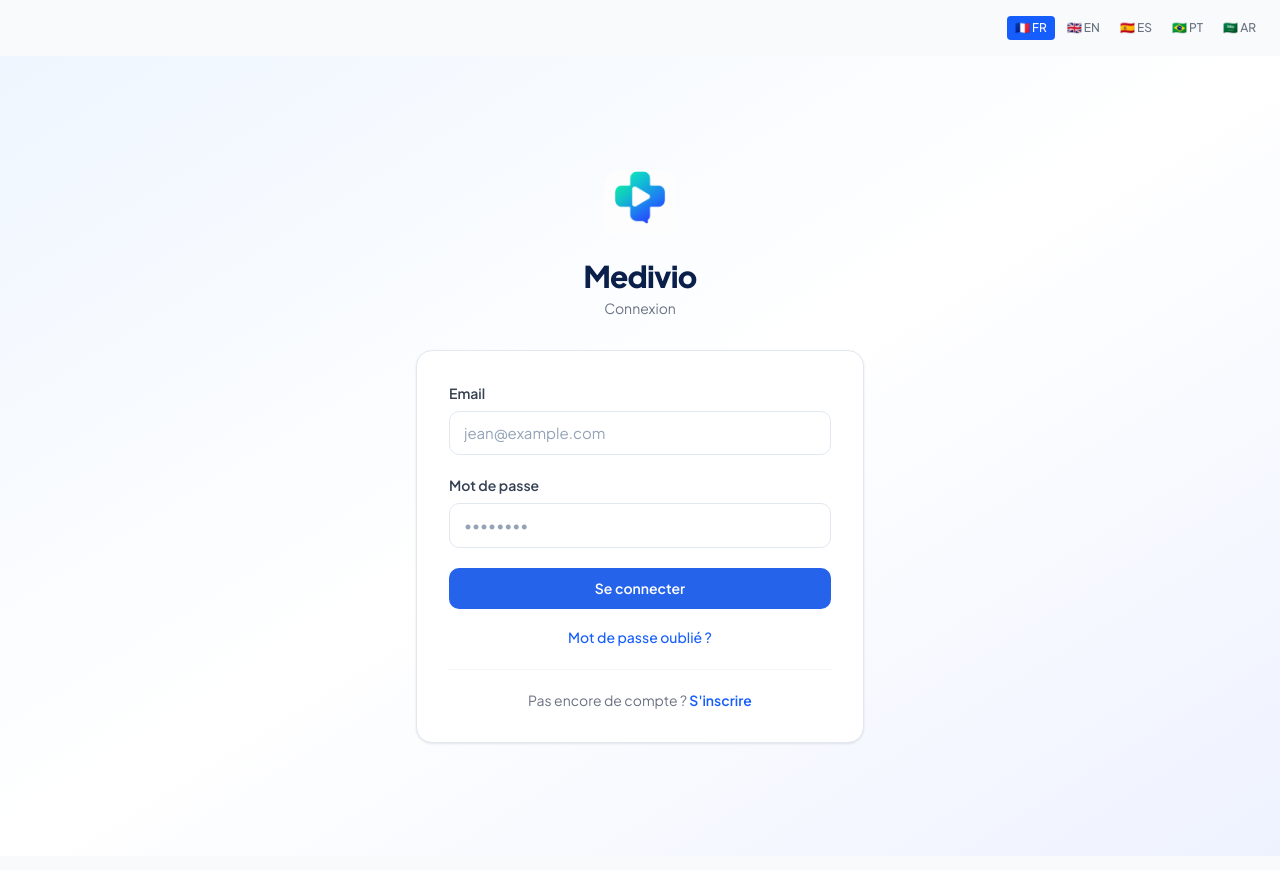
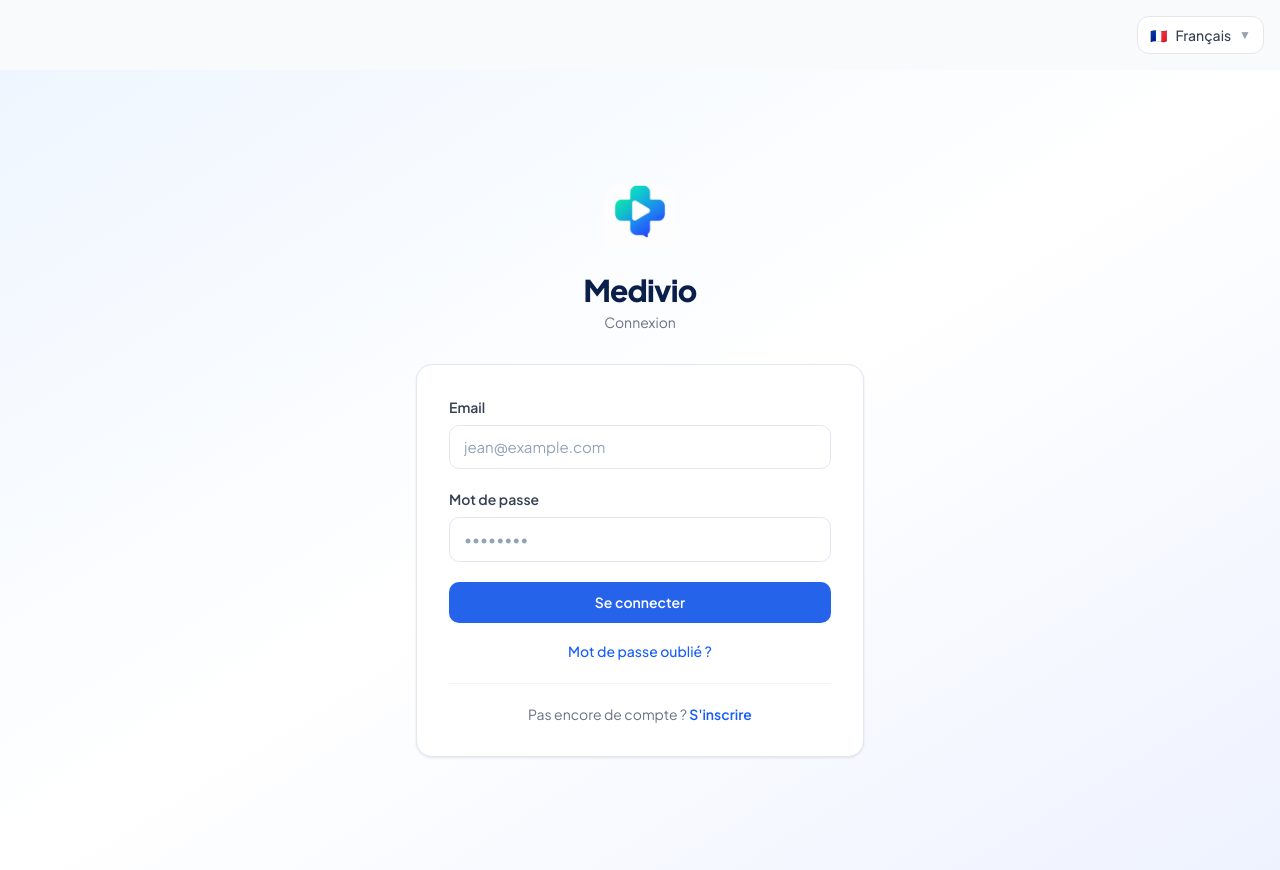
Before and after one commit to All185/medivio-frontend, a Next.js app: page /login in a window 1280 px wide. Built offline with nearby package versions, Linux system fonts and the light colour scheme.

Commit message:
Language switcher dropdown

```diff
--- a/components/LanguageSwitcher.tsx
+++ b/components/LanguageSwitcher.tsx
@@ -1,33 +1,64 @@
 'use client'
 
+import { useState, useRef, useEffect } from 'react'
 import { useLanguage } from '@/contexts/LanguageContext'
 
 const languages = [
-  { code: 'fr' as const, label: '🇫🇷 FR' },
-  { code: 'en' as const, label: '🇬🇧 EN' },
-  { code: 'es' as const, label: '🇪🇸 ES' },
-  { code: 'pt' as const, label: '🇧🇷 PT' },
-  { code: 'ar' as const, label: '🇸🇦 AR' },
+  { code: 'fr' as const, label: 'Français', flag: '🇫🇷' },
+  { code: 'en' as const, label: 'English', flag: '🇬🇧' },
+  { code: 'es' as const, label: 'Español', flag: '🇪🇸' },
+  { code: 'pt' as const, label: 'Português', flag: '🇧🇷' },
+  { code: 'ar' as const, label: 'العربية', flag: '🇸🇦' },
 ]
 
 export default function LanguageSwitcher() {
   const { locale, setLocale } = useLanguage()
+  const [open, setOpen] = useState(false)
+  const ref = useRef<HTMLDivElement>(null)
+
+  const current = languages.find(l => l.code === locale) || languages[0]
+
+  useEffect(() => {
+    const handleClickOutside = (e: MouseEvent) => {
+      if (ref.current && !ref.current.contains(e.target as Node)) {
+        setOpen(false)
+      }
+    }
+    document.addEventListener('mousedown', handleClickOutside)
+    return () => document.removeEventListener('mousedown', handleClickOutside)
+  }, [])
 
   return (
-    <div className="flex items-center gap-1 flex-wrap">
+    <div ref={ref} className="relative">
+      <button
+        onClick={() => setOpen(!open)}
+        className="flex items-center gap-2 px-3 py-2 rounded-xl border border-gray-200 bg-white hover:border-blue-400 transition text-sm font-medium text-gray-700"
+      >
+        <span>{current.flag}</span>
+        <span>{current.label}</span>
+        <span className={`text-xs text-gray-400 transition-transform ${open ? 'rotate-180' : ''}`}>▼</span>
+      </button>
+
+      {open && (
+        <div className="absolute right-0 mt-2 w-44 bg-white border border-gray-100 rounded-2xl shadow-lg z-50 overflow-hidden animate-fade-in">
           {languages.map((lang) => (
             <button
               key={lang.code}
-          onClick={() => setLocale(lang.code)}
-          className={`px-2 py-1 rounded text-xs font-medium transition ${
-            locale === lang.code
-              ? 'bg-blue-600 text-white'
-              : 'text-gray-500 hover:text-blue-600 hover:bg-blue-50'
+              onClick={() => {
+                setLocale(lang.code)
+                setOpen(false)
+              }}
+              className={`w-full flex items-center gap-3 px-4 py-3 text-sm transition hover:bg-blue-50 hover:text-blue-600 ${
+                locale === lang.code ? 'bg-blue-50 text-blue-600 font-semibold' : 'text-gray-700'
               }`}
             >
-          {lang.label}
+              <span>{lang.flag}</span>
+              <span>{lang.label}</span>
+              {locale === lang.code && <span className="ml-auto">✓</span>}
             </button>
           ))}
         </div>
+      )}
+    </div>
   )
 }
```
Lines whose indentation alone changed are shown as unchanged.
